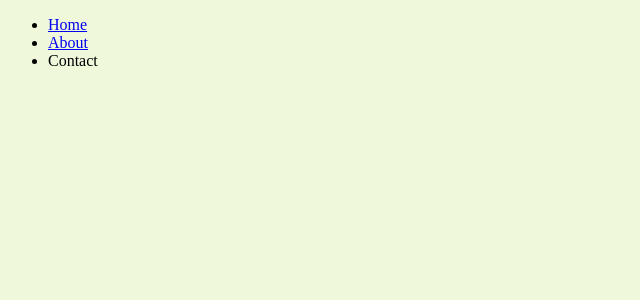
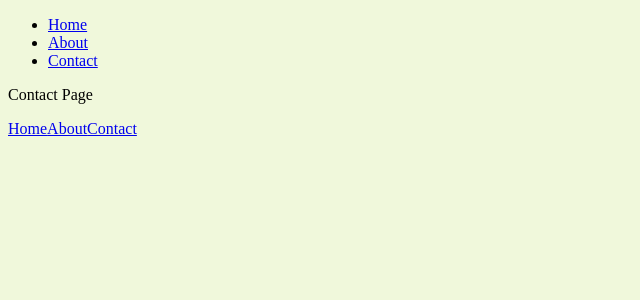
Before and after one commit to leahase/react, a React (Vite) app: page /contact in a window 1280 px wide. Before the commit this address had no page. Shown: the top 300 px of the page, without its empty margins (0-640 px from the left). Built offline with nearby package versions, Linux system fonts and the light colour scheme.

Commit message:
Navigation works Home, about, contact, footer

```diff
--- a/src/App.jsx
+++ b/src/App.jsx
@@ -7,6 +7,8 @@ import { BrowserRouter , Routes , Route } from "react-router-dom";
 import Home from "./pages/Home.jsx";
 import About from "./pages/About.jsx";
 import Navbar from "./Navbar.jsx";
+import Footer from "./footer.jsx";
+import Contact from "./pages/Contact.jsx";
 
 function App() {
   return (
@@ -16,7 +18,9 @@ function App() {
     <Routes>
       <Route path="/" element={<Home/>}/>
       <Route path="/about" element={<About/>}/>
+      <Route path="/contact" element={<Contact/>}/>
     </Routes>
+    <Footer></Footer>
     </BrowserRouter>
    {/* <h1>Choose your activity:</h1>
     <div className='flex-container'>
--- a/src/Navbar.jsx
+++ b/src/Navbar.jsx
@@ -6,7 +6,7 @@ function Navbar(){
             <ul>
                 <li><Link to="/" >Home</Link></li>
                 <li><Link to="/about">About</Link></li>
-                <li>Contact</li>
+                <li><Link to="/contact">Contact</Link></li>
             </ul>
         </nav>
     </div>
--- /dev/null
+++ b/src/footer.jsx
@@ -0,0 +1,14 @@
+import {Link} from "react-router-dom";
+
+function Footer(){
+    return <div>
+        <footer>
+            <p>
+            <Link to="/" >Home</Link>
+            <Link to="/about">About</Link>
+            <Link to="/contact">Contact</Link>
+            </p>
+        </footer>
+    </div>
+}
+export default Footer;
--- /dev/null
+++ b/src/pages/Contact.jsx
@@ -0,0 +1,4 @@
+function Contact() {
+    return <div>Contact Page</div>
+}
+export default Contact;
```
